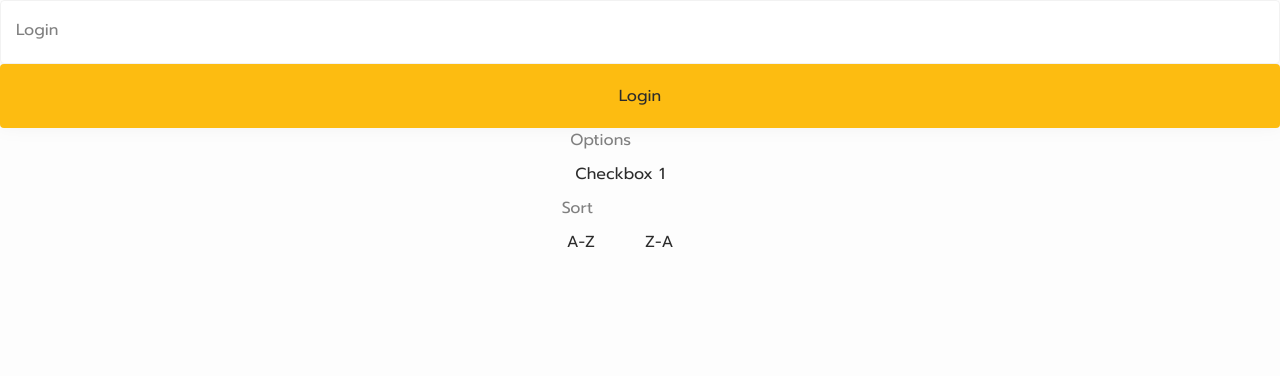
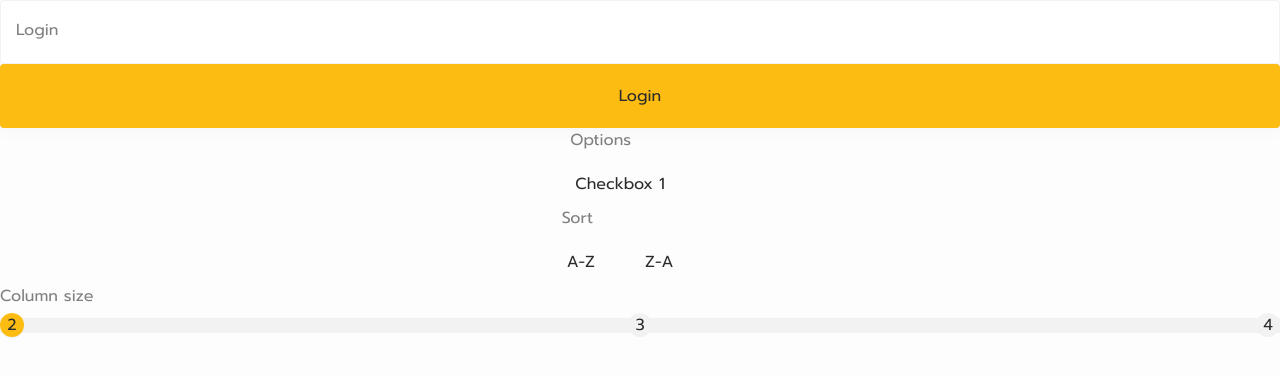
Before and after one commit to shufisyahida/finnplay_game, a Next.js app: page / in a window 1280 px wide. Shown: the top 376 px of the page. Built offline with nearby package versions, Linux system fonts and the light colour scheme.

Commit message:
input range

```diff
--- a/src/app/page.tsx
+++ b/src/app/page.tsx
@@ -5,6 +5,7 @@ import React, { useState } from "react";
 import Button from "@/components/Button";
 import CheckboxGroup from "@/components/CheckboxGroup";
 import RadioGroup from "@/components/RadioGroup";
+import InputRange from "@/components/InputRange";
 
 export default function Home() {
   const [text, setText] = useState("");
@@ -27,6 +28,7 @@ export default function Home() {
           { value: "2", label: "Z-A" },
         ]}
       />
+      <InputRange label="Column size" min="2" max="4" step="1" />
     </main>
   );
 }
--- a/src/components/CheckboxGroup.tsx
+++ b/src/components/CheckboxGroup.tsx
@@ -34,7 +34,9 @@ const CheckboxGroup: React.FC<{
 
   return (
     <div>
-      <span className={styles.label}>{label}</span>
+      <div className={styles.label} role="label">
+        {label}
+      </div>
       <div className={styles.checkboxWrapper}>
         {options.map((checkbox) => (
           <div
--- /dev/null
+++ b/src/components/InputRange.module.css
@@ -0,0 +1,133 @@
+.container {
+  width: 100%;
+  position: relative;
+}
+.range {
+  height: 1.5rem;
+  -webkit-appearance: none;
+  appearance: none;
+  width: 100%;
+  border-radius: 1rem;
+}
+.range::-webkit-slider-runnable-track {
+  width: 100%;
+  height: 1.5rem;
+  cursor: pointer;
+  box-shadow: 0px 0px 0px #000000;
+  background: #f2f2f2;
+  border-radius: 0px;
+  border: 0px solid #000000;
+}
+.range::-webkit-slider-thumb {
+  box-shadow: 0px 0px 0px #000000;
+  border: 0px solid #000000;
+  height: 24px;
+  width: 24px;
+  border-radius: 48px;
+  background: #f2f2f2;
+  cursor: pointer;
+  -webkit-appearance: none;
+  margin-top: -4.5px;
+}
+.range:focus::-webkit-slider-runnable-track {
+  background: #f2f2f2;
+}
+.range::-moz-range-track {
+  width: 100%;
+  height: 15px;
+  cursor: pointer;
+  box-shadow: 0px 0px 0px #000000;
+  background: #f2f2f2;
+  border-radius: 0px;
+  border: 0px solid #000000;
+}
+.range::-moz-range-thumb {
+  box-shadow: 0px 0px 0px #000000;
+  border: 0px solid #000000;
+  height: 24px;
+  width: 24px;
+  border-radius: 48px;
+  background: #f2f2f2;
+  cursor: pointer;
+}
+.range::-ms-track {
+  width: 100%;
+  height: 15px;
+  cursor: pointer;
+  background: transparent;
+  border-color: transparent;
+  color: transparent;
+}
+.range::-ms-fill-lower {
+  background: #f2f2f2;
+  border: 0px solid #000000;
+  border-radius: 0px;
+  box-shadow: 0px 0px 0px #000000;
+}
+.range::-ms-fill-upper {
+  background: #f2f2f2;
+  border: 0px solid #000000;
+  border-radius: 0px;
+  box-shadow: 0px 0px 0px #000000;
+}
+.range::-ms-thumb {
+  margin-top: 1px;
+  box-shadow: 0px 0px 0px #000000;
+  border: 0px solid #000000;
+  height: 24px;
+  width: 24px;
+  border-radius: 48px;
+  background: #f2f2f2;
+  cursor: pointer;
+}
+.range:focus::-ms-fill-lower {
+  background: #f2f2f2;
+}
+.range:focus::-ms-fill-upper {
+  background: #f2f2f2;
+}
+.list {
+  display: flex;
+  justify-content: space-between;
+  height: auto;
+  overflow: hidden;
+  margin-top: -3.8rem;
+  width: 100%;
+}
+.option {
+  color: var(--color-black);
+  font-size: 1.6rem;
+  background-color: var(--color-black-50);
+  border-radius: 100%;
+  width: 2.4rem;
+  height: 2.4rem;
+  display: flex;
+  justify-content: center;
+  align-items: center;
+  cursor: pointer;
+  z-index: 2;
+}
+.option.included {
+  background-color: var(--color-yellow);
+}
+
+.progressWrapper {
+  height: 1.5rem;
+  position: relative;
+  top: -1.8rem;
+  z-index: 1;
+  border-radius: 1rem;
+  width: 100%;
+}
+
+.progress {
+  height: 1.3rem;
+  background-color: var(--color-yellow);
+  border-radius: 1rem;
+}
+
+.label {
+  font-size: 1.6rem;
+  color: var(--color-black-semi);
+  margin-bottom: 1rem;
+}
--- /dev/null
+++ b/src/components/InputRange.tsx
@@ -0,0 +1,57 @@
+import React, { useMemo, useState } from "react";
+import styles from "./InputRange.module.css";
+
+export default function InputRange({
+  min,
+  max,
+  step,
+  label,
+  ...inputProps
+}: { label: React.ReactNode } & JSX.IntrinsicElements["input"]) {
+  const [value, setValue] = useState<number>(2);
+
+  const handleClick = (selectedValue: number) => () => {
+    setValue(selectedValue);
+  };
+
+  const calculatedRange = useMemo((): number => {
+    return ((value - Number(min)) / (Number(max) - Number(min))) * 100;
+  }, [value, min, max]);
+
+  const list = [];
+  for (let i = Number(min); i <= Number(max); i = i + Number(step)) {
+    list.push(
+      <div
+        className={`${styles.option} ${value >= i ? styles.included : ""}`}
+        onClick={handleClick(i)}
+      >
+        {i}
+      </div>
+    );
+  }
+
+  return (
+    <div className={styles.container}>
+      <div className={styles.label} role="label">
+        {label}
+      </div>
+      <input
+        type="range"
+        className={styles.range}
+        tabIndex={0}
+        value={value}
+        min={min}
+        max={max}
+        onChange={(e) => setValue(Number(e.target.value))}
+        {...inputProps}
+      />
+      <div className={styles.progressWrapper}>
+        <div
+          className={styles.progress}
+          style={{ width: `${calculatedRange}%` }}
+        />
+      </div>
+      <div className={styles.list}>{list}</div>
+    </div>
+  );
+}
--- a/src/components/RadioGroup.tsx
+++ b/src/components/RadioGroup.tsx
@@ -28,7 +28,9 @@ const RadioGroup: React.FC<RadioGroupProps> = ({ label, options }) => {
 
   return (
     <div>
-      <span className={styles.label}>{label}</span>
+      <div className={styles.label} role="label">
+        {label}
+      </div>
       <div className={styles.radioWrapper} role="radiogroup">
         {options.map((option) => (
           <div
```
